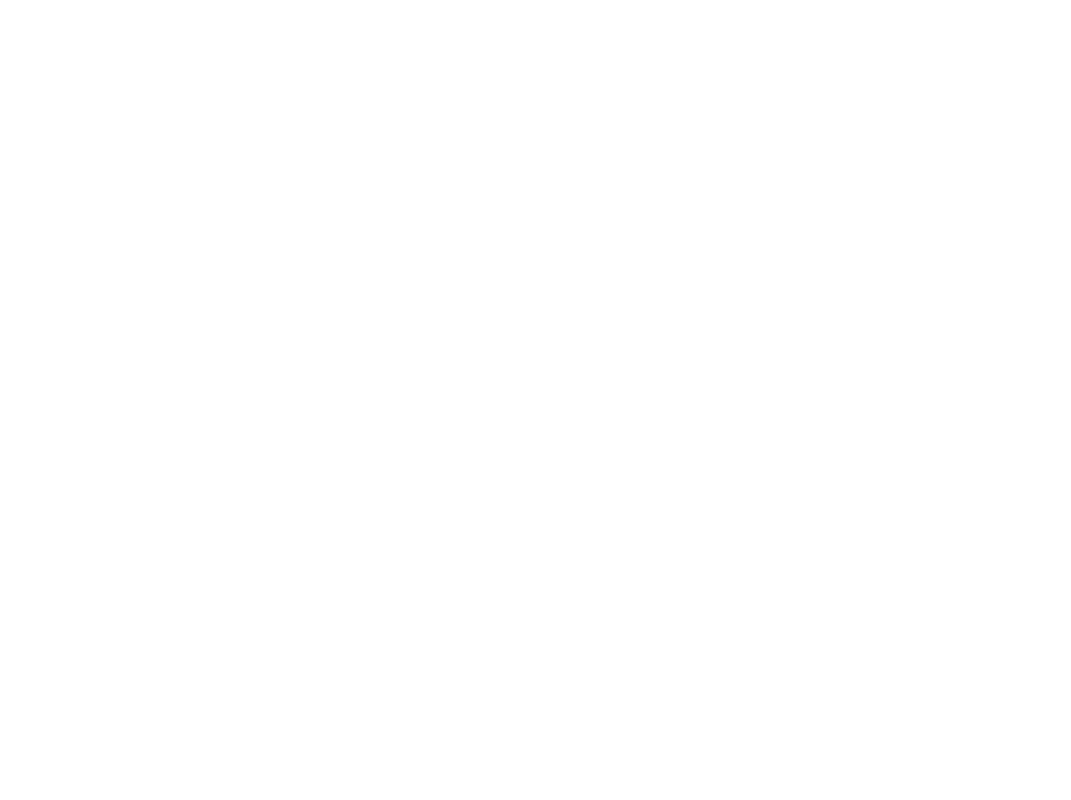
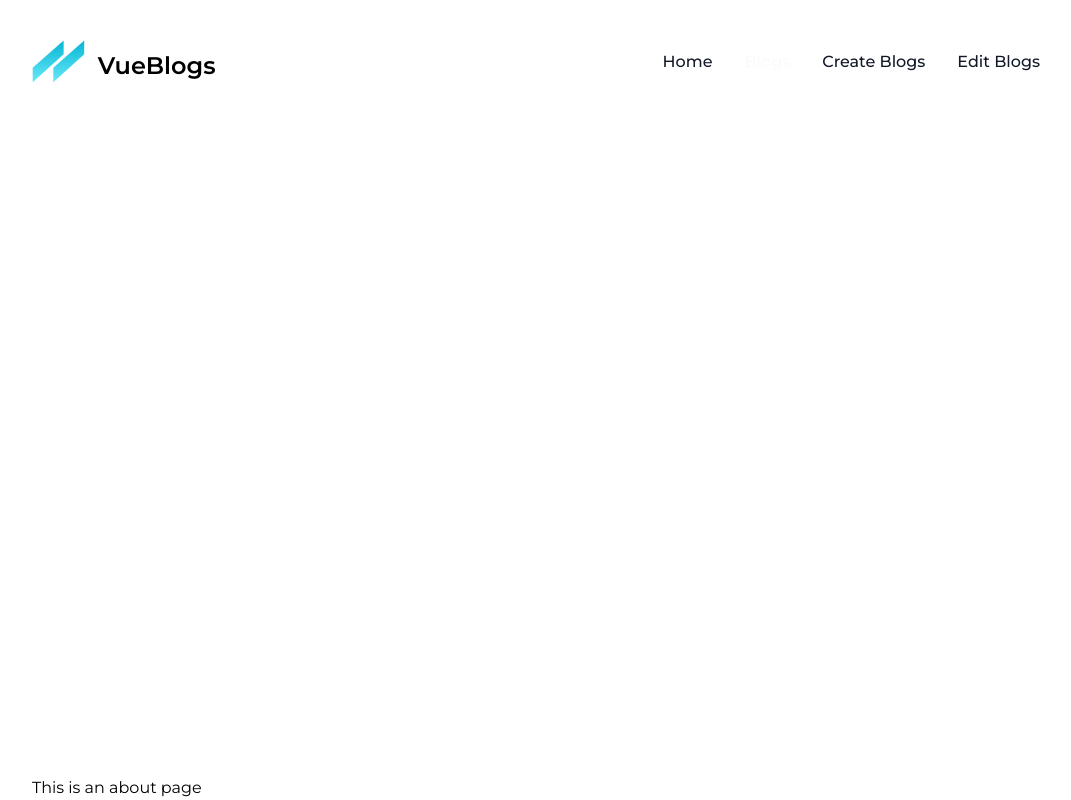
Before and after one commit to swaubhik/vue-blog, a Vue app: page /blogs in a window 1280 px wide. Before the commit this address had no page. Shown: the whole page, without its empty margins (96-1167 px from the left). Built offline with nearby package versions, Linux system fonts and the light colour scheme.

Commit message:
Update index.js
Update routes names

```diff
--- a/src/router/index.js
+++ b/src/router/index.js
@@ -6,12 +6,12 @@
   routes: [
     {
       path: "/",
-      name: "home",
+      name: "Home",
       component: HomeView,
     },
     {
-      path: "/about",
-      name: "about",
+      path: "/blogs",
+      name: "Blogs",
       // route level code-splitting
       // this generates a separate chunk (About.[hash].js) for this route
       // which is lazy-loaded when the route is visited.
```
